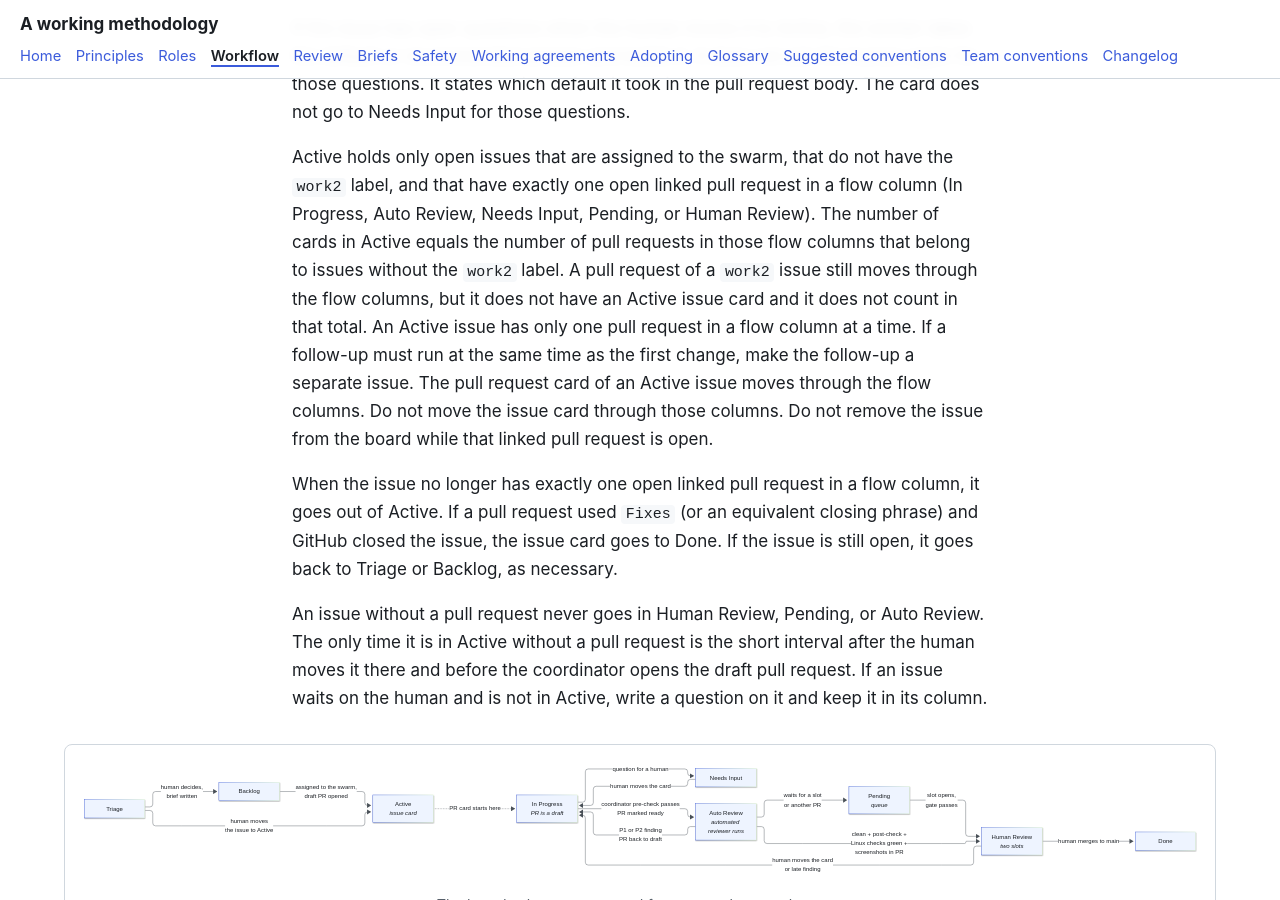
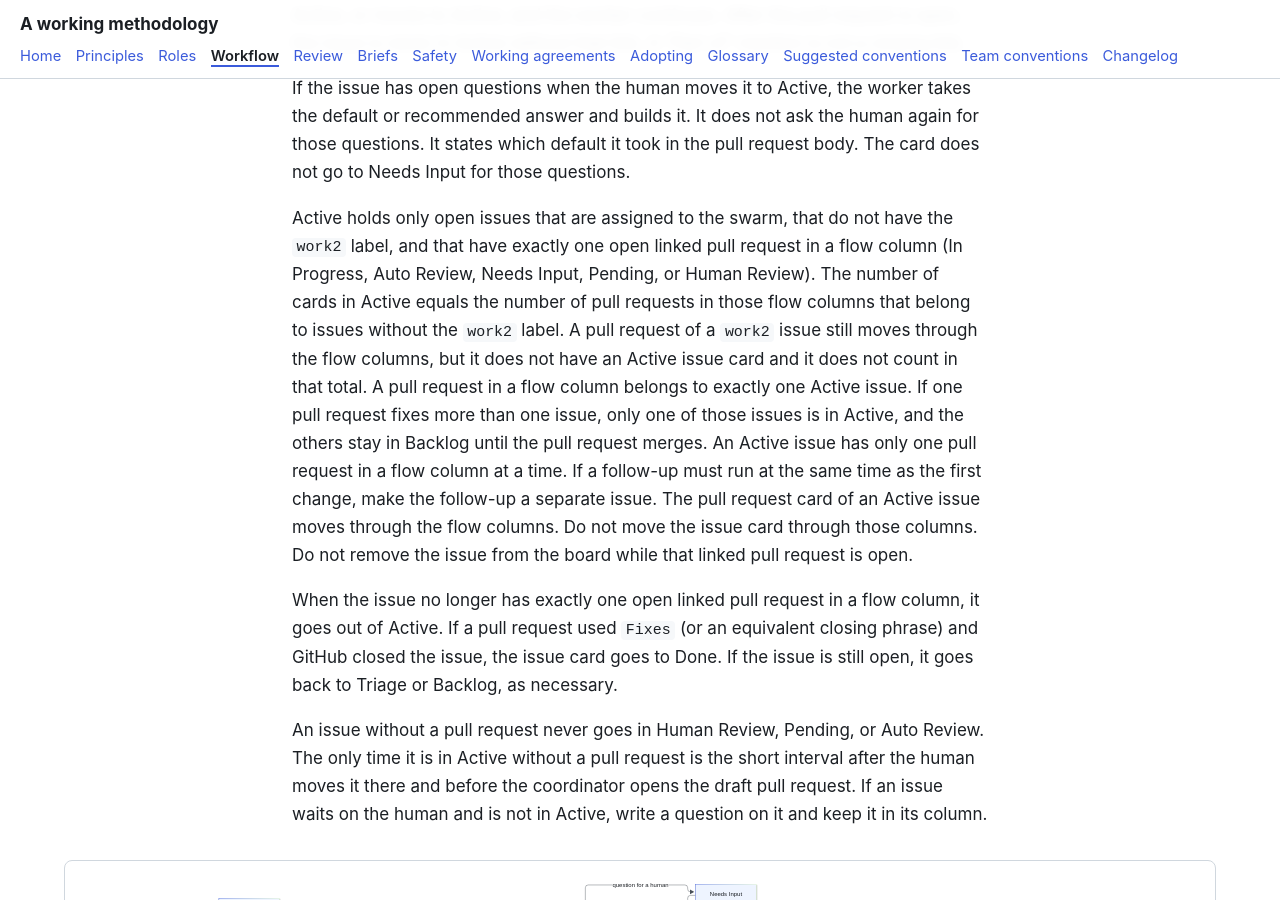
Before and after one commit to tangentcode/methodology, a Jekyll site: the page built from workflow.md, in a window 1280 px wide and 900 px high, scrolled down 4300 px. Built offline with Jekyll 4.4.1, drawn with Linux system fonts in a browser that asks for light colours; our own code applies the rules of GitHub Pages for plain Markdown files; some of the changed text lies outside the part shown.

Commit message:
Give each flow-column pull request exactly one Active issue
If one pull request fixes more than one issue, only one of those
issues is in Active. The others stay in Backlog until the pull
request merges. Then the Active count still equals the counted
flow-column pull requests.

```diff
--- a/workflow.md
+++ b/workflow.md
@@ -15,6 +15,7 @@ A pull request has the same milestone as the issue that it fixes. Then a board w
 - When you open a pull request for an issue that has a milestone, set the same milestone on the pull request.
 - When an issue gets a milestone, or its milestone changes, while a pull request for it is open, set that milestone on the pull request.
 - If one pull request fixes issues with different milestones, use the milestone with the earliest deadline.
+- If one pull request fixes more than one issue, only one of those issues is in Active. The others stay in Backlog until the pull request merges.
 - The coordinator checks this on each board sweep. It fixes each pull request whose milestone is not the same as the milestone of its issue.
 
 ## Board columns
@@ -58,7 +59,7 @@ When the coordinator starts a worker, the worker pushes a first commit on its br
 
 If the issue has open questions when the human moves it to Active, the worker takes the default or recommended answer and builds it. It does not ask the human again for those questions. It states which default it took in the pull request body. The card does not go to Needs Input for those questions.
 
-Active holds only open issues that are assigned to the swarm, that do not have the `work2` label, and that have exactly one open linked pull request in a flow column (In Progress, Auto Review, Needs Input, Pending, or Human Review). The number of cards in Active equals the number of pull requests in those flow columns that belong to issues without the `work2` label. A pull request of a `work2` issue still moves through the flow columns, but it does not have an Active issue card and it does not count in that total. An Active issue has only one pull request in a flow column at a time. If a follow-up must run at the same time as the first change, make the follow-up a separate issue. The pull request card of an Active issue moves through the flow columns. Do not move the issue card through those columns. Do not remove the issue from the board while that linked pull request is open.
+Active holds only open issues that are assigned to the swarm, that do not have the `work2` label, and that have exactly one open linked pull request in a flow column (In Progress, Auto Review, Needs Input, Pending, or Human Review). The number of cards in Active equals the number of pull requests in those flow columns that belong to issues without the `work2` label. A pull request of a `work2` issue still moves through the flow columns, but it does not have an Active issue card and it does not count in that total. A pull request in a flow column belongs to exactly one Active issue. If one pull request fixes more than one issue, only one of those issues is in Active, and the others stay in Backlog until the pull request merges. An Active issue has only one pull request in a flow column at a time. If a follow-up must run at the same time as the first change, make the follow-up a separate issue. The pull request card of an Active issue moves through the flow columns. Do not move the issue card through those columns. Do not remove the issue from the board while that linked pull request is open.
 
 When the issue no longer has exactly one open linked pull request in a flow column, it goes out of Active. If a pull request used `Fixes` (or an equivalent closing phrase) and GitHub closed the issue, the issue card goes to Done. If the issue is still open, it goes back to Triage or Backlog, as necessary.
 
```
Also changed, not shown: adopting.md (+1 -1 lines), glossary.md (+1 -1 lines).
